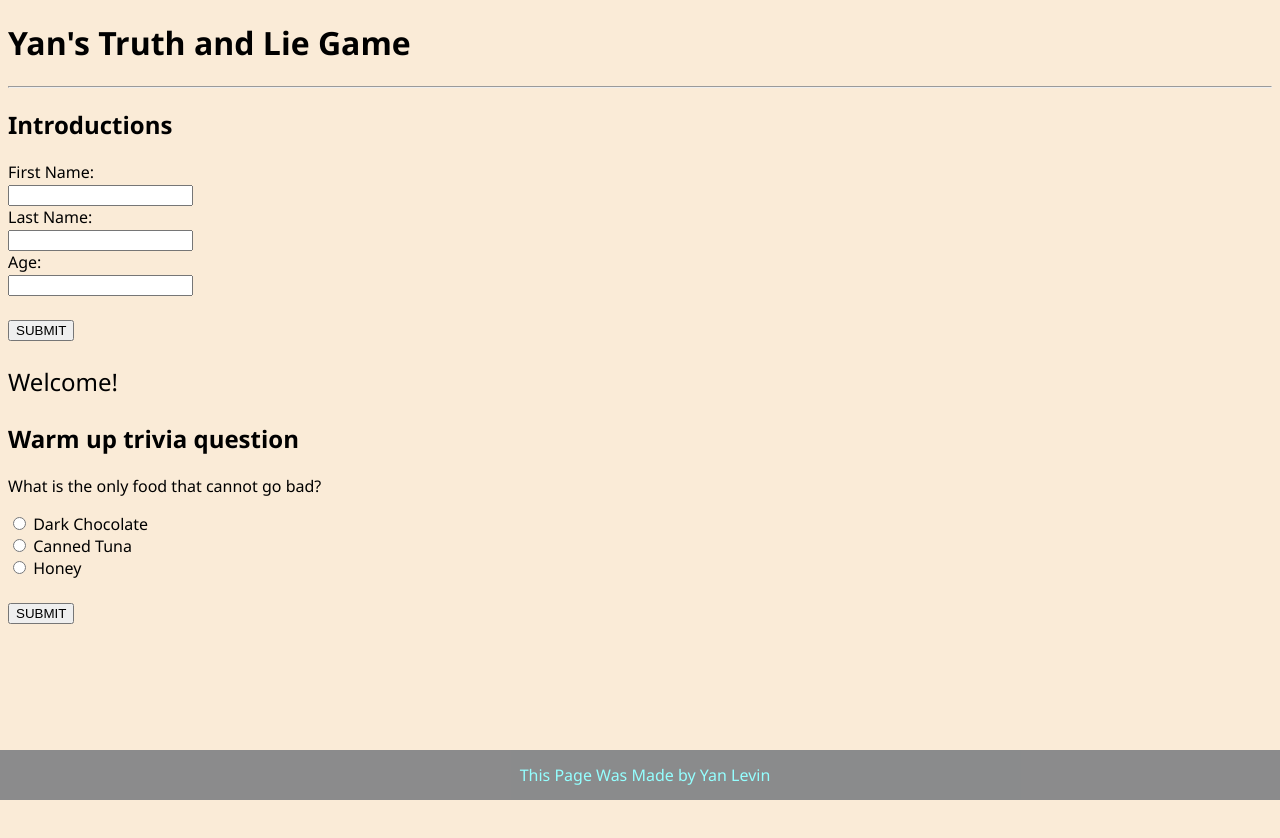
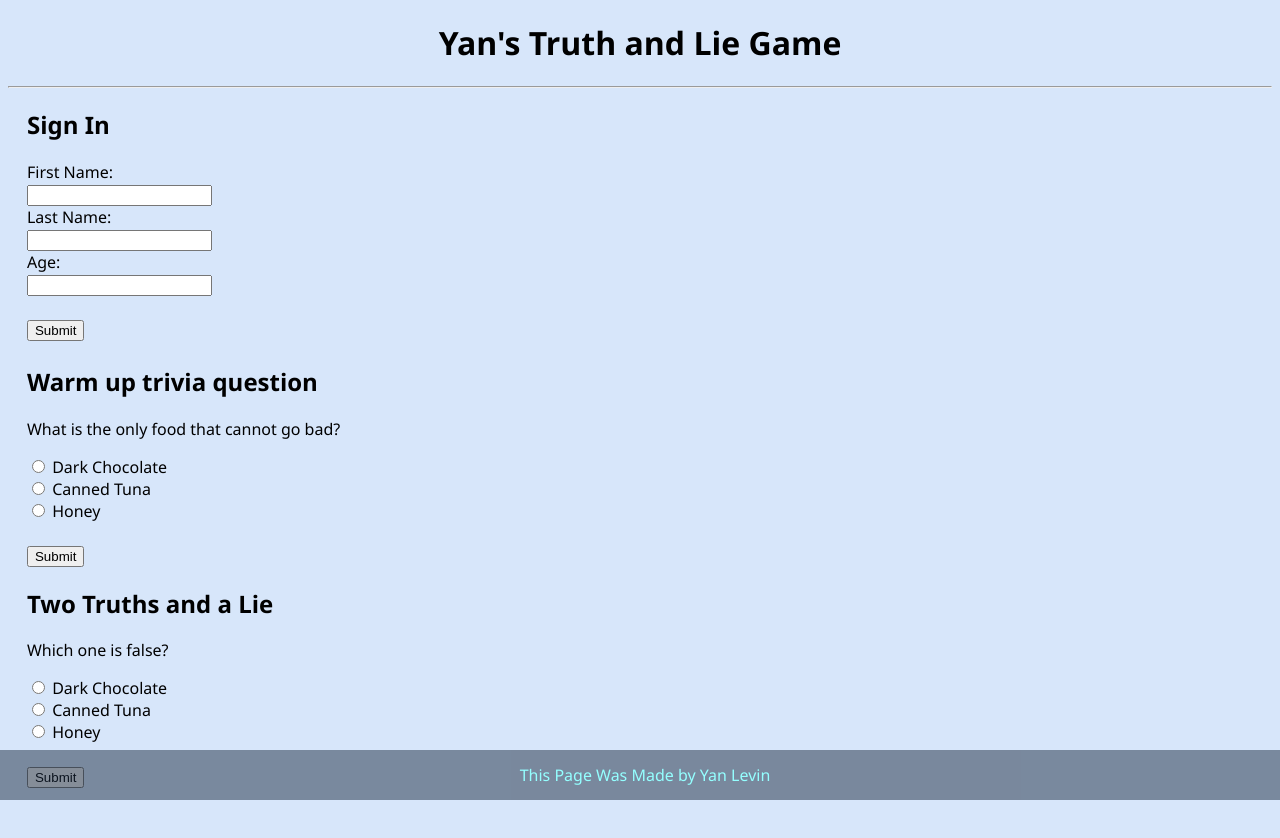
Before and after one commit to yl-2010/Day14_Forms, a plain HTML site: page index.html in a window 1280 px wide. Before the commit the page ends 800 px from the top, so only its background shows below. Drawn offline with Linux system fonts and the light colour scheme.

Commit message:
Updated formatting and added structure for 1st q.

```diff
--- a/index.html
+++ b/index.html
@@ -6,11 +6,16 @@
     <title>Two Truths and a Lie</title>
     <link rel="stylesheet" href="css/style.css">
 </head>
-<body style="background-color: antiquewhite;">
-    <h1>Yan's Truth and Lie Game</h1>
+<body style="background-color: rgb(215, 230, 250);">
+    <h1 style="justify-self: center;">Yan's Truth and Lie Game</h1>
     <hr style="color: orange;">
+    <div style="margin-left: 1.5%;">
 
-    <h2>Introductions</h2>
+
+
+
+
+        <h2>Sign In</h2>
         <form action="" id="name-form">
             <label for="fname">First Name:</label><br>
             <input type="text" name="fname" id="fname"><br>
@@ -20,8 +25,8 @@
             <input type="number" name="age" id="age"><br>
         </form>
         <br>
-    <input type="button" value="SUBMIT" onclick="greet();">
-    <p id="greet" style="font-size: x-large;">Welcome!</p>
+        <input type="button" value="Submit" onclick="greet();">
+        <p id="greet" style="font-size: x-large;"></p>
 
         <h2>Warm up trivia question</h2>
         <p>What is the only food that cannot go bad?</p>
@@ -35,10 +40,31 @@
             <label for="honey">Honey</label> <br>
         </form>
         <br>
-    <input type="button" value="SUBMIT" onclick="trivia1();">
+        <input type="button" value="Submit" onclick="trivia1();">
+
+
+        <h2>Two Truths and a Lie</h2>
+        <p>Which one is false?</p>
+        <p id="q1"></p>
+        <form action="">
+            <input type="radio" name="q1" id="r1">
+            <label for="chocolate">Dark Chocolate</label> <br>
+            <input type="radio" name="q1" id="r2">
+            <label for="tuna">Canned Tuna</label> <br>
+            <input type="radio" name="q1" id="r3">
+            <label for="honey">Honey</label> <br>
+        </form>
+        <br>
+        <input type="button" value="Submit" onclick="q1();">
 
 
 
+
+
+    </div>
+    <br>
+    <br>
+    <br>
     <div class="footer"><p>This Page Was Made by Yan Levin</p></div>
 
     <script src="js/truth.js"></script>
--- a/js/truth.js
+++ b/js/truth.js
@@ -9,7 +9,7 @@ function greet() {
     let lname = document.getElementById("lname").value;
     let age = document.getElementById("age").value;
 
-    greetParagraph.innerHTML = "Greetings " + age + " " + "year old " + fname + " " + lname + "!";
+    greetParagraph.innerHTML = "Welcome " + age + " " + "year old " + fname + " " + lname + "!";
 }
 
 function trivia1() {
@@ -33,3 +33,26 @@ function trivia1() {
         triviaAnswer.innerHTML = fname + ", you are correct!";
     }
 }
+
+
+function q1() {
+    let triviaAnswer = document.getElementById("trivia1-answer");
+
+    let fname = document.getElementById("fname").value;
+
+    // get values from form
+    let chocolateSelected = document.getElementById("chocolate").checked;
+    let tunaSelected = document.getElementById("tuna").checked;
+    let honeySelected = document.getElementById("honey").checked;
+
+    // give result based off of what they selected
+    if (chocolateSelected) {
+        triviaAnswer.innerHTML = fname + ", you are wrong. Sweet tooth eh?";
+    }
+    else if (tunaSelected) {
+        triviaAnswer.innerHTML = fname + ", you are wrong. Rotten tuna, yuck!"
+    }
+    else if (honeySelected) {
+        triviaAnswer.innerHTML = fname + ", you are correct!";
+    }
+}
```
Lines whose indentation alone changed are shown as unchanged.
